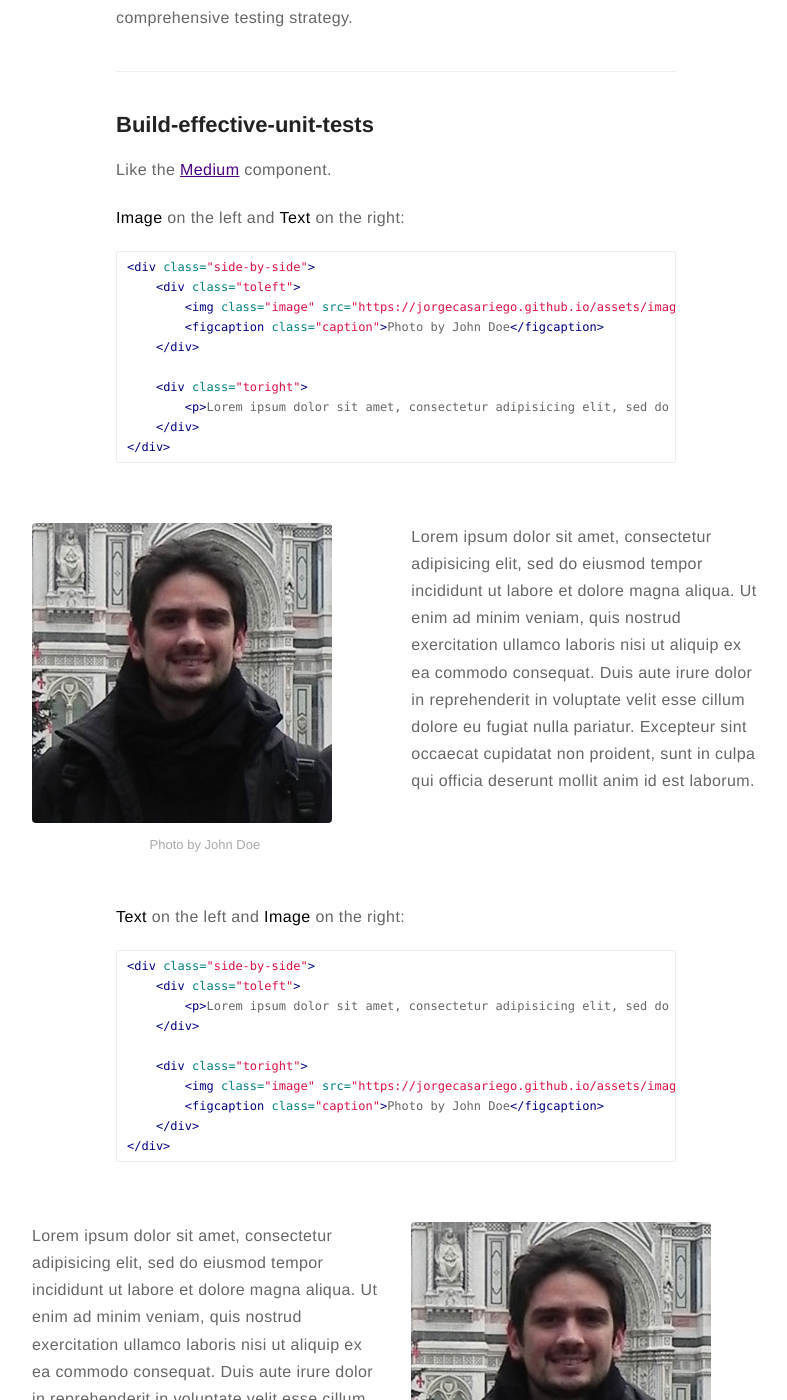
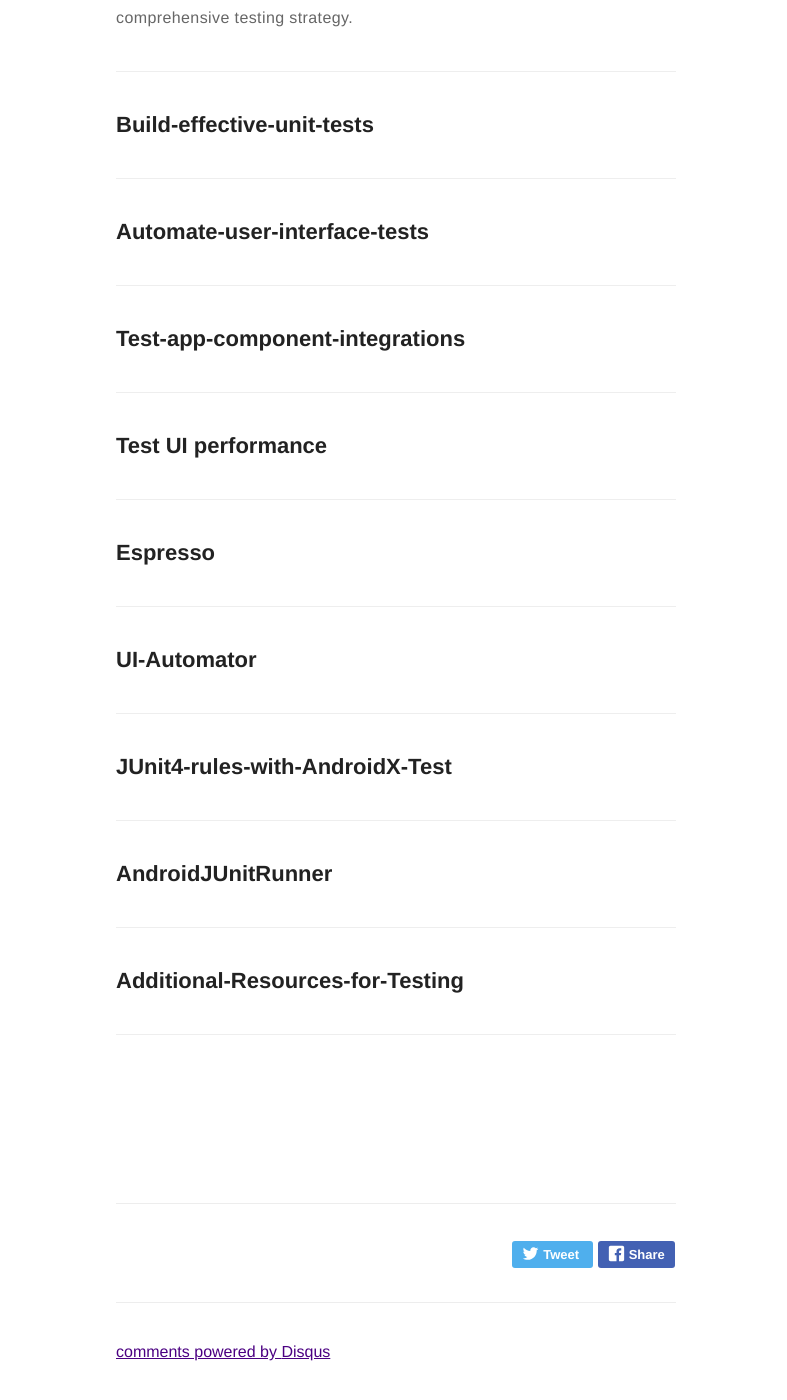
Before and after one commit to jorgecasariego/jorgecasariego.github.io, a Jekyll site: the page built from _posts/2020-02-13-test-apps-on-android.markdown, in a window 1280 px wide and 1400 px high, scrolled down 1691 px. Shown: the whole window, without its empty margins (244-1031 px from the left). Built offline with Jekyll 4.4.1, drawn with Linux system fonts in a browser that asks for light colours; comment, search, counter and statistics services are not loaded; some of the changed text lies outside the part shown.

Commit message:
Cleaning Posts

```diff
--- a/_posts/2020-02-13-test-apps-on-android.markdown
+++ b/_posts/2020-02-13-test-apps-on-android.markdown
@@ -57,123 +57,47 @@
 
 ## Build-effective-unit-tests
 
-Like the [Medium](https://medium.com/) component.
 
-**Image** on the left and **Text** on the right:
-
-{% highlight html %}
-<div class="side-by-side">
-    <div class="toleft">
-        <img class="image" src="{{ site.url }}/{{ site.picture }}" alt="Alt Text">
-        <figcaption class="caption">Photo by John Doe</figcaption>
-    </div>
-
-    <div class="toright">
-        <p>Lorem ipsum dolor sit amet, consectetur adipisicing elit, sed do eiusmod tempor incididunt ut labore et dolore magna aliqua. Ut enim ad minim veniam, quis nostrud exercitation ullamco laboris nisi ut aliquip ex ea commodo consequat. Duis aute irure dolor in reprehenderit in voluptate velit esse cillum dolore eu fugiat nulla pariatur. Excepteur sint occaecat cupidatat non proident, sunt in culpa qui officia deserunt mollit anim id est laborum.</p>
-    </div>
-</div>
-{% endhighlight %}
-
-<div class="side-by-side">
-    <div class="toleft">
-        <img class="image" src="{{ site.url }}/{{ site.picture }}" alt="Alt Text">
-        <figcaption class="caption">Photo by John Doe</figcaption>
-    </div>
-
-    <div class="toright">
-        <p>Lorem ipsum dolor sit amet, consectetur adipisicing elit, sed do eiusmod tempor incididunt ut labore et dolore magna aliqua. Ut enim ad minim veniam, quis nostrud exercitation ullamco laboris nisi ut aliquip ex ea commodo consequat. Duis aute irure dolor in reprehenderit in voluptate velit esse cillum dolore eu fugiat nulla pariatur. Excepteur sint occaecat cupidatat non proident, sunt in culpa qui officia deserunt mollit anim id est laborum.</p>
-    </div>
-</div>
-
-**Text** on the left and **Image** on the right:
-
-{% highlight html %}
-<div class="side-by-side">
-    <div class="toleft">
-        <p>Lorem ipsum dolor sit amet, consectetur adipisicing elit, sed do eiusmod tempor incididunt ut labore et dolore magna aliqua. Ut enim ad minim veniam, quis nostrud exercitation ullamco laboris nisi ut aliquip ex ea commodo consequat. Duis aute irure dolor in reprehenderit in voluptate velit esse cillum dolore eu fugiat nulla pariatur. Excepteur sint occaecat cupidatat non proident, sunt in culpa qui officia deserunt mollit anim id est laborum.</p>
-    </div>
-
-    <div class="toright">
-        <img class="image" src="{{ site.url }}/{{ site.picture }}" alt="Alt Text">
-        <figcaption class="caption">Photo by John Doe</figcaption>
-    </div>
-</div>
-{% endhighlight %}
-
-<div class="side-by-side">
-    <div class="toleft">
-        <p>Lorem ipsum dolor sit amet, consectetur adipisicing elit, sed do eiusmod tempor incididunt ut labore et dolore magna aliqua. Ut enim ad minim veniam, quis nostrud exercitation ullamco laboris nisi ut aliquip ex ea commodo consequat. Duis aute irure dolor in reprehenderit in voluptate velit esse cillum dolore eu fugiat nulla pariatur. Excepteur sint occaecat cupidatat non proident, sunt in culpa qui officia deserunt mollit anim id est laborum.</p>
-    </div>
-
-    <div class="toright">
-        <img class="image" src="{{ site.url }}/{{ site.picture }}" alt="Alt Text">
-        <figcaption class="caption">Photo by John Doe</figcaption>
-    </div>
-</div>
 
 ---
 
 ## Automate-user-interface-tests
 
-You can give evidence to a post. Just add the tag to the markdown file.
-
-{% highlight raw %}
-star: true
-{% endhighlight %}
 
 ---
 
 ## Test-app-component-integrations
 
-You can add a especial *hr* to your text.
-
-{% highlight html %}
-<div class="breaker"></div>
-{% endhighlight %}
-
-<div class="breaker"></div>
 
 ---
 
 ## Test UI performance
 
-You can add an especial hidden content that appears on hover.
-
-{% highlight html %}
-<div class="spoiler"><p>your content</p></div>
-{% endhighlight %}
-
-<div class="spoiler"><p>Lorem ipsum dolor sit amet, consectetur adipisicing elit, sed do eiusmod tempor incididunt ut labore et dolore magna aliqua. Ut enim ad minim veniam, quis nostrud exercitation ullamco laboris nisi ut aliquip ex ea commodo consequat. Duis aute irure dolor in reprehenderit in voluptate velit esse cillum dolore eu fugiat nulla pariatur. Excepteur sint occaecat cupidatat non proident, sunt in culpa qui officia deserunt mollit anim id est laborum.</p></div>
 
 ---
 
 
 ## Espresso
 
-You can add an especial hidden content that appears on hover.
 
 ---
 
 ## UI-Automator
 
-You can add an especial hidden content that appears on hover.
 
 ---
 
 ## JUnit4-rules-with-AndroidX-Test
 
-You can add an especial hidden content that appears on hover.
 
 ---
 
 ## AndroidJUnitRunner
 
-You can add an especial hidden content that appears on hover.
 
 ---
 
 ## Additional-Resources-for-Testing
 
-You can add an especial hidden content that appears on hover.
 
 ---
```
